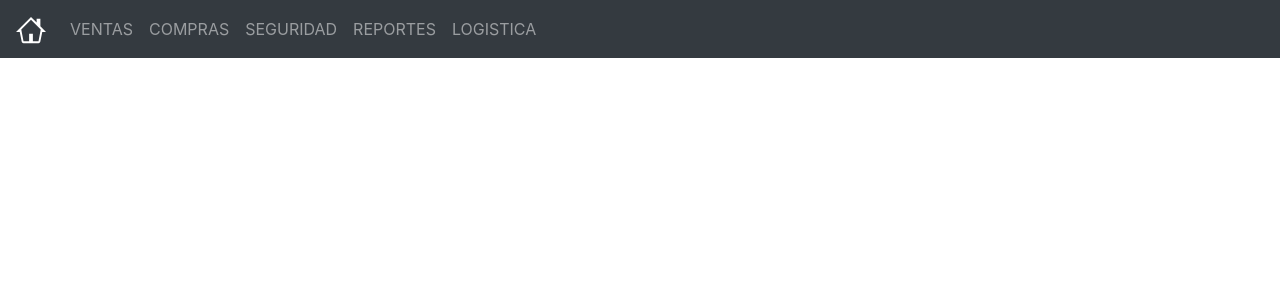
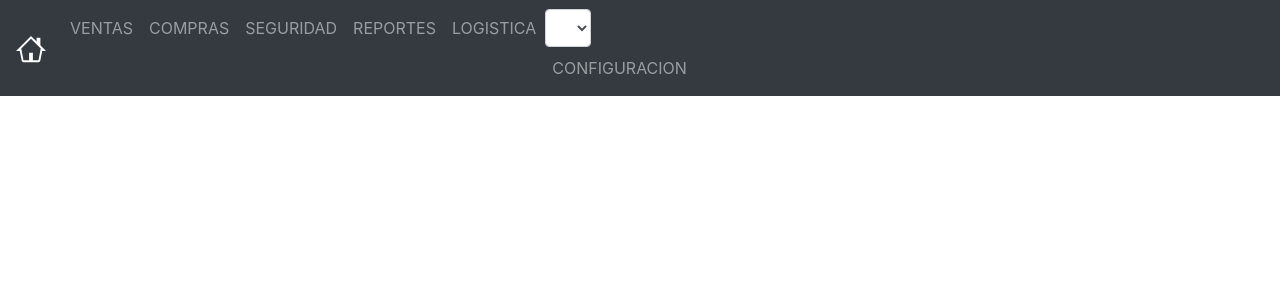
Before and after one commit to himuraxkenji/fantastic-octo-train, an Angular app in the folder frontCorralon/: page / in a window 1280 px wide. Shown: the top 300 px of the page. Built offline with nearby package versions, Linux system fonts and the light colour scheme.

Commit message:
Front: agregado del menu principal

```diff
--- a/frontCorralon/src/app/menu/menu.component.html
+++ b/frontCorralon/src/app/menu/menu.component.html
@@ -24,6 +24,17 @@
             <li class="nav-item ">
                 <a class="nav-link" [routerLink]="['logistica']" routerLinkActive="active">LOGISTICA</a>
             </li>
+            <li class="nav-item ">
+                <td>
+                    <select (change)="listarABM($event.target.value)" [(ngModel)]="tipoABM" class="form-control">
+                        <!-- "size="3" -->
+                      <option *ngFor=" let abm of abms">
+                      {{abm.nombre}}
+                    </option>
+                  </select>
+                </td>
+                <a class="nav-link" [routerLink]="['logistica']" routerLinkActive="active">CONFIGURACION</a>
+            </li>
 
         </ul>
     </div>
--- a/frontCorralon/src/app/menu/menu.component.ts
+++ b/frontCorralon/src/app/menu/menu.component.ts
@@ -6,11 +6,17 @@ import { Component, OnInit } from '@angular/core';
   styleUrls: ['./menu.component.css']
 })
 export class MenuComponent implements OnInit {
+  abm : string;
+  tipoABM: string;
+  abms: string[] = null;
 
   constructor(private router:Router) { }
 
   ngOnInit() {
   }
 
+  listarABM(){
 
+
+  }
 }
```
